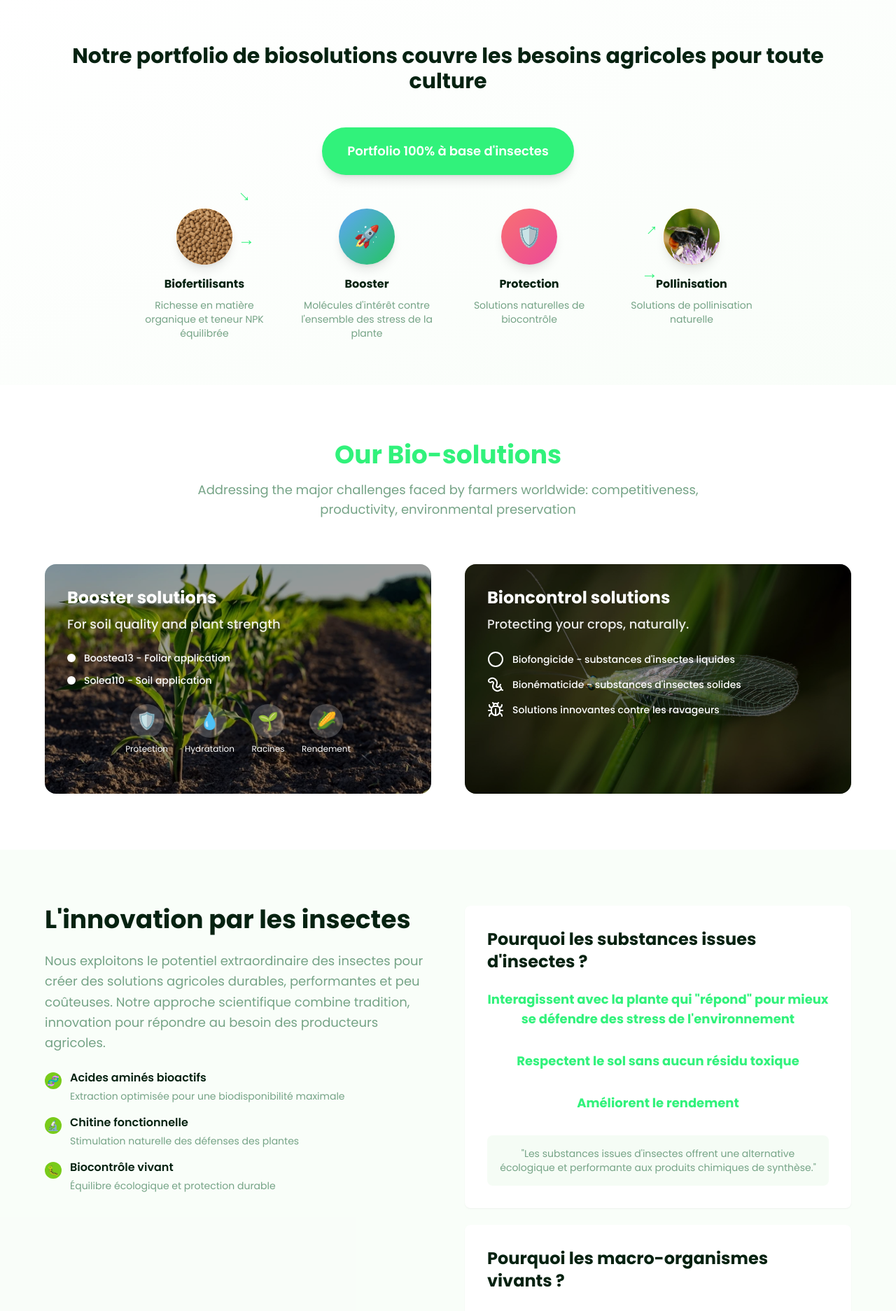
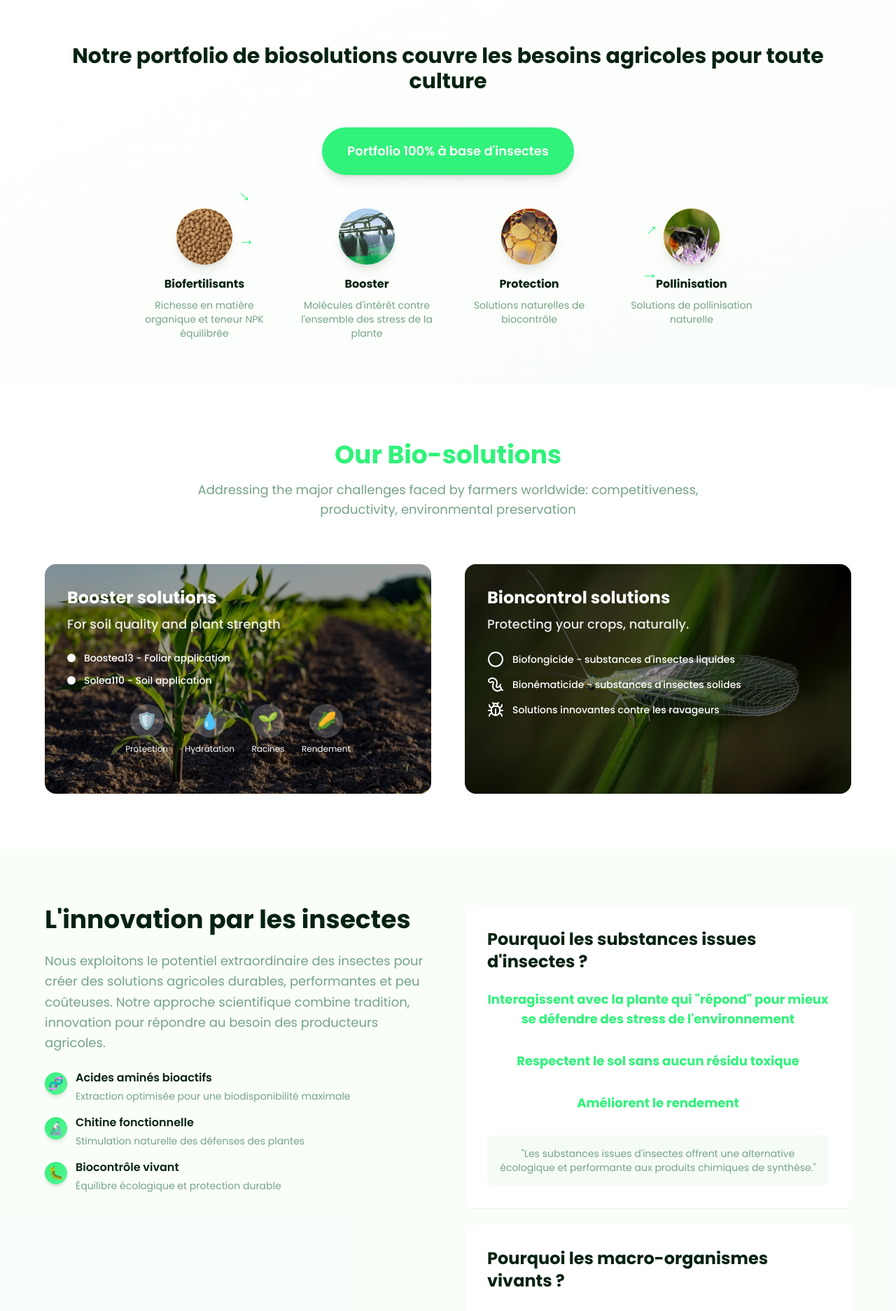
Before and after one commit to mcournutkeprea/keprea, a React (Vite) app: page / in a window 1280 px wide. Shown: the part 802-2675 px from the top of the page at 70% size. Built offline with nearby package versions, Linux system fonts and the light colour scheme.

Commit message:
Update product logos and images
Update logos to be clearer and replace placeholder images for "Booster" and "Protection" with provided images.

```diff
--- a/src/components/Innovation.tsx
+++ b/src/components/Innovation.tsx
@@ -14,8 +14,8 @@ const Innovation = () => {
 
             <div className="space-y-4">
               <div className="flex items-start space-x-3">
-                <div className="w-6 h-6 bg-accent rounded-full flex items-center justify-center flex-shrink-0 mt-1">
-                  <span className="text-accent-foreground text-sm">🧬</span>
+                <div className="w-8 h-8 bg-gradient-to-br from-primary to-primary/80 rounded-full flex items-center justify-center flex-shrink-0 mt-1 shadow-md">
+                  <span className="text-white text-lg font-bold">🧬</span>
                 </div>
                 <div>
                   <h3 className="font-semibold text-foreground mb-1">Acides aminés bioactifs</h3>
@@ -26,8 +26,8 @@ const Innovation = () => {
               </div>
 
               <div className="flex items-start space-x-3">
-                <div className="w-6 h-6 bg-accent rounded-full flex items-center justify-center flex-shrink-0 mt-1">
-                  <span className="text-accent-foreground text-sm">🔬</span>
+                <div className="w-8 h-8 bg-gradient-to-br from-primary to-primary/80 rounded-full flex items-center justify-center flex-shrink-0 mt-1 shadow-md">
+                  <span className="text-white text-lg font-bold">🔬</span>
                 </div>
                 <div>
                   <h3 className="font-semibold text-foreground mb-1">Chitine fonctionnelle</h3>
@@ -38,8 +38,8 @@ const Innovation = () => {
               </div>
 
               <div className="flex items-start space-x-3">
-                <div className="w-6 h-6 bg-accent rounded-full flex items-center justify-center flex-shrink-0 mt-1">
-                  <span className="text-accent-foreground text-sm">🐛</span>
+                <div className="w-8 h-8 bg-gradient-to-br from-primary to-primary/80 rounded-full flex items-center justify-center flex-shrink-0 mt-1 shadow-md">
+                  <span className="text-white text-lg font-bold">🐛</span>
                 </div>
                 <div>
                   <h3 className="font-semibold text-foreground mb-1">Biocontrôle vivant</h3>
--- a/src/components/ProductsSchema.tsx
+++ b/src/components/ProductsSchema.tsx
@@ -35,8 +35,12 @@ const ProductsSchema = () => {
 
               {/* Booster */}
               <div className="text-center">
-                <div className="w-20 h-20 rounded-full bg-gradient-to-br from-blue-400 to-green-500 flex items-center justify-center mx-auto mb-4 shadow-lg">
-                  <span className="text-3xl">🚀</span>
+                <div className="w-20 h-20 rounded-full bg-gradient-to-br from-blue-400 to-green-500 flex items-center justify-center mx-auto mb-4 shadow-lg overflow-hidden">
+                  <img
+                    src="/lovable-uploads/9853d018-a698-4557-9110-e59c7dda7061.png"
+                    alt="Booster - pulvérisateur agricole"
+                    className="w-full h-full object-cover"
+                  />
                 </div>
                 <h3 className="font-bold text-foreground mb-2">Booster</h3>
                 <p className="text-sm text-muted-foreground">Molécules d'intérêt contre l'ensemble des stress de la plante</p>
@@ -44,8 +48,12 @@ const ProductsSchema = () => {
 
               {/* Protection */}
               <div className="text-center">
-                <div className="w-20 h-20 rounded-full bg-gradient-to-br from-red-400 to-pink-500 flex items-center justify-center mx-auto mb-4 shadow-lg">
-                  <span className="text-3xl">🛡️</span>
+                <div className="w-20 h-20 rounded-full bg-gradient-to-br from-amber-400 to-yellow-500 flex items-center justify-center mx-auto mb-4 shadow-lg overflow-hidden">
+                  <img
+                    src="/lovable-uploads/9117a39b-c413-496a-a9cd-892017ab37b7.png"
+                    alt="Protection - structure moléculaire huile"
+                    className="w-full h-full object-cover"
+                  />
                 </div>
                 <h3 className="font-bold text-foreground mb-2">Protection</h3>
                 <p className="text-sm text-muted-foreground">Solutions naturelles de biocontrôle</p>
```
Also changed, not shown: public/lovable-uploads/9117a39b-c413-496a-a9cd-892017ab37b7.png (added), public/lovable-uploads/9853d018-a698-4557-9110-e59c7dda7061.png (added).
